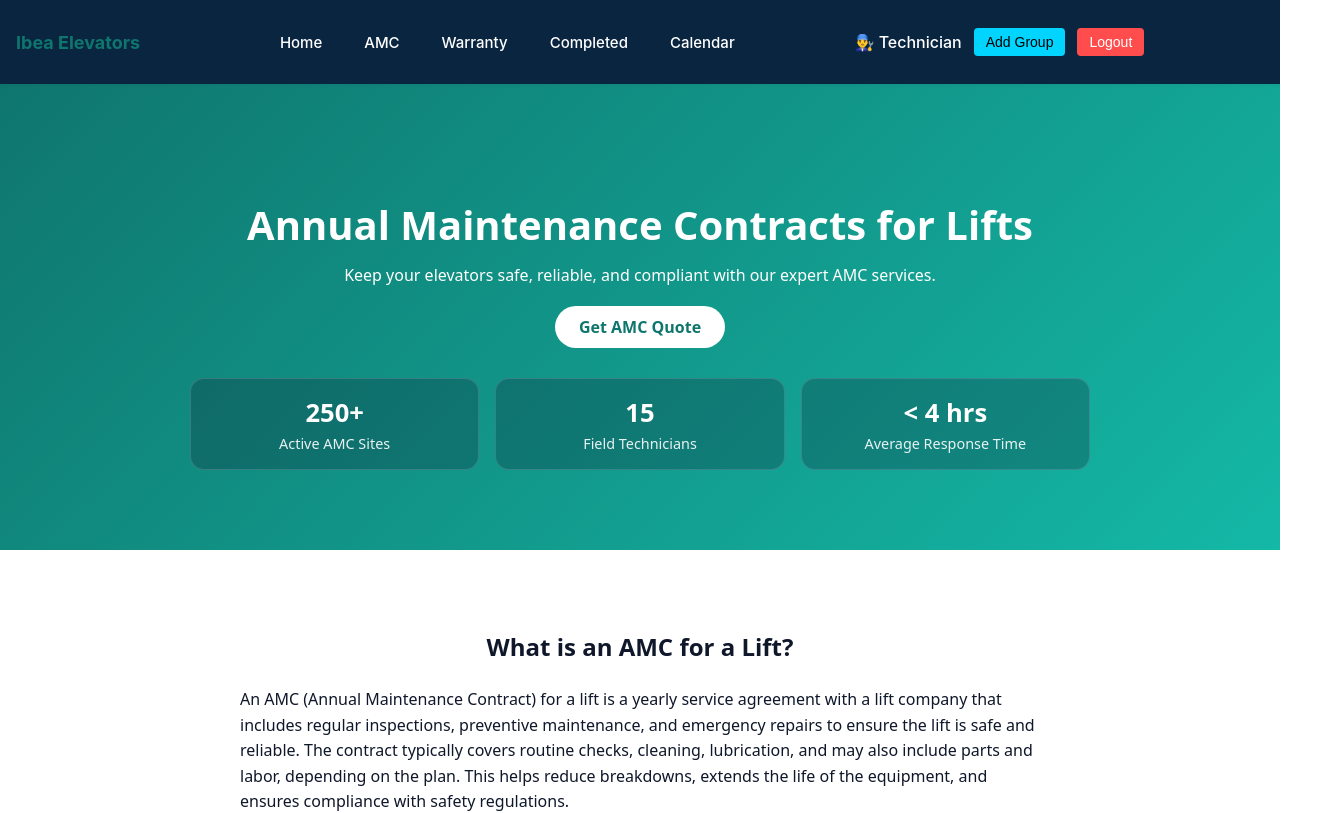
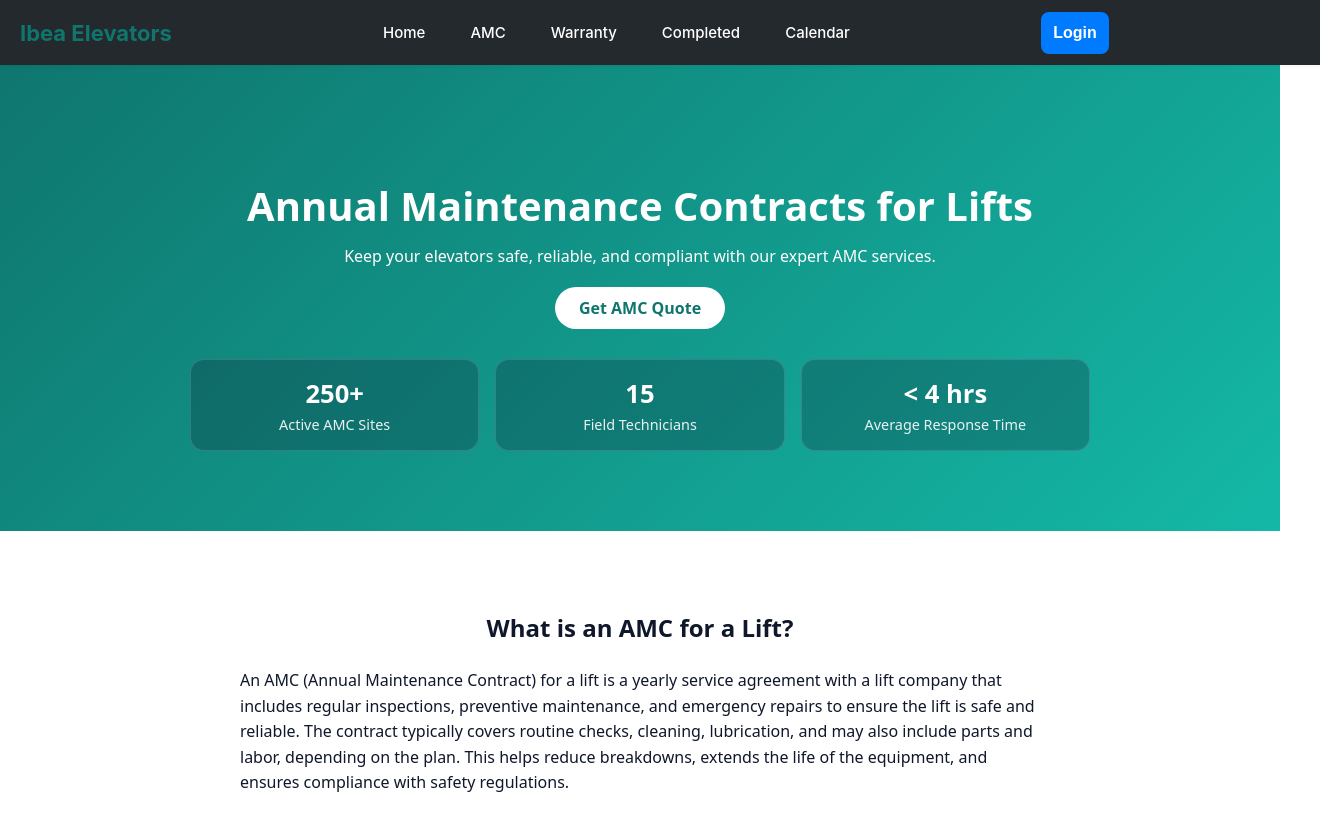
Before and after one commit to SANKARVEER/IBEA_AMC, a React (Create React App) app: page / in a window 1280 px wide. Shown: the top 813 px of the page, 1320 px wide, since content can reach past the window. Built offline with nearby package versions, Linux system fonts and the light colour scheme.

Commit message:
Add files via upload

```diff
--- a/src/components/AMCContext/AMCContext.js
+++ b/src/components/AMCContext/AMCContext.js
@@ -1,12 +1,47 @@
 // AMCContext.jsx
-import React, { createContext, useContext, useState } from "react";
+import React, { createContext, useContext, useState, useEffect } from "react";
 
 const AMCContext = createContext();
 
 export const AMCProvider = ({ children }) => {
-  const [technicianName, setTechnicianName] = useState("Technician");
 
-  // Get today's date in YYYY-MM-DD format
+  /* ---------------------------------------------------------
+        TECHNICIAN STATE + LOCAL STORAGE LOGIN MEMORY
+  ----------------------------------------------------------*/
+  const [technicianName, setTechnicianName] = useState("");
+
+  useEffect(() => {
+    const saved = localStorage.getItem("technicianName");
+    if (saved) setTechnicianName(saved);
+  }, []);
+
+  const login = (name) => {
+    setTechnicianName(name);
+    localStorage.setItem("technicianName", name);
+  };
+
+  const logout = () => {
+    setTechnicianName("");
+    localStorage.removeItem("technicianName");
+  };
+
+
+  /* ---------------------------------------------------------
+        SITES STATE (LOAD FROM STORAGE)
+  ----------------------------------------------------------*/
+  const [sites, setSites] = useState(() => {
+    const saved = localStorage.getItem("sitesData");
+    return saved ? JSON.parse(saved) : [];
+  });
+
+  useEffect(() => {
+    localStorage.setItem("sitesData", JSON.stringify(sites));
+  }, [sites]);
+
+
+  /* ---------------------------------------------------------
+        GET TODAY DATE (YYYY-MM-DD)
+  ----------------------------------------------------------*/
   const getToday = () => {
     const d = new Date();
     return `${d.getFullYear()}-${String(d.getMonth() + 1).padStart(2, "0")}-${String(
@@ -14,13 +49,10 @@ export const AMCProvider = ({ children }) => {
     ).padStart(2, "0")}`;
   };
 
-  // Sites state (load from localStorage or empty array)
-  const [sites, setSites] = useState(() => {
-    const saved = localStorage.getItem("sitesData");
-    return saved ? JSON.parse(saved) : [];
-  });
 
-  /* ===================== AMC COMPLETE ===================== */
+  /* ---------------------------------------------------------
+        MARK AMC COMPLETED
+  ----------------------------------------------------------*/
   const markCompleted = (id) => {
     const date = getToday();
     const time = new Date().toLocaleTimeString();
@@ -35,12 +67,13 @@ export const AMCProvider = ({ children }) => {
               ...site,
               completed: true,
               completedDate: date,
+
               serviceInfo: {
                 date,
                 time,
                 technician: technicianName,
                 seatType: site.amcPlan,
-                whatsappGroup, // store group info
+                whatsappGroup,
               },
             }
           : site
@@ -48,7 +81,10 @@ export const AMCProvider = ({ children }) => {
     );
   };
 
-  /* ===================== WARRANTY COMPLETE ===================== */
+
+  /* ---------------------------------------------------------
+        MARK WARRANTY COMPLETED
+  ----------------------------------------------------------*/
   const markWarrantyCompleted = (id) => {
     const date = getToday();
     const time = new Date().toLocaleTimeString();
@@ -63,12 +99,13 @@ export const AMCProvider = ({ children }) => {
               ...site,
               warrantyCompleted: true,
               warrantyCompletedDate: date,
+
               warrantyInfo: {
                 date,
                 time,
                 technician: technicianName,
                 seatType: site.warrantyPlan,
-                whatsappGroup, // store group info
+                whatsappGroup,
               },
             }
           : site
@@ -76,13 +113,19 @@ export const AMCProvider = ({ children }) => {
     );
   };
 
+
   return (
     <AMCContext.Provider
       value={{
         sites,
+        setSites,
+
+        technicianName,
+        login,
+        logout,
+
         markCompleted,
         markWarrantyCompleted,
-        technicianName,
       }}
     >
       {children}
--- a/src/components/Login/Login.js
+++ b/src/components/Login/Login.js
@@ -9,19 +9,19 @@ const Login = () => {
   const [phone, setPhone] = useState("");
   const [password, setPassword] = useState("");
 
-  const { setTechnicianName } = useAMC();
+  const { login } = useAMC();
   const navigate = useNavigate();
 
   const handleLogin = (e) => {
     e.preventDefault();
 
-    if (name.trim() === "" || phone.trim() === "" || password.trim() === "") {
+    if (!name.trim() || !phone.trim() || !password.trim()) {
       alert("Please fill all fields: Name, Phone, and Password");
       return;
     }
 
-    // Save technician name to context
-    setTechnicianName(name);
+    // Save technician name
+    login(name);
 
     // Redirect to Home
     navigate("/");
--- a/src/components/Navbar/Navbar.css
+++ b/src/components/Navbar/Navbar.css
@@ -1,123 +1,95 @@
-/* =========================
-   Navbar Base
-========================= */
 .navbar {
+  width: 100%;
+  height: 65px;
+  background: #24292e;
+  color: white;
+  padding: 0 20px;
   display: flex;
   align-items: center;
   justify-content: space-between;
-  padding: 12px 16px;
-  background-color: #0a2540;
-  color: #fff;
-  position: relative;
-  height: 60px;
+  position: sticky;
+  top: 0;
+  z-index: 200;
 }
 
-/* Logo */
 .navbar-logo {
-  font-size: 18px;
-  font-weight: 700;
-  white-space: nowrap;
+  font-weight: bold;
+  font-size: 22px;
+  cursor: pointer;
 }
 
-/* =========================
-   Desktop Menu
-========================= */
+/* Desktop links */
 .navbar-links {
   display: flex;
-  gap: 22px;
+  gap: 25px;
 }
 
 .navbar-links a {
-  color: #fff;
   text-decoration: none;
+  color: white;
   font-size: 15px;
+  transition: 0.3s;
 }
 
 .navbar-links a:hover {
-  color: #00d4ff;
+  color: #00d8ff;
 }
 
-/* Right Section */
+/* Right panel */
 .nav-right {
   display: flex;
   align-items: center;
   gap: 12px;
 }
 
-.tech-name {
+.login-btn,
+.logout-btn,
+.add-group-btn {
+  background: #00d8ff;
+  border: none;
+  padding: 6px 10px;
+  border-radius: 6px;
   cursor: pointer;
-  font-weight: 500;
+  color: black;
+  font-weight: bold;
 }
 
-.add-group-btn,
-.logout-btn {
-  padding: 6px 12px;
-  border: none;
-  border-radius: 4px;
+.tech-name {
+  font-size: 15px;
   cursor: pointer;
-  font-size: 14px;
 }
 
-.add-group-btn {
-  background-color: #00d4ff;
-  color: #000;
+/* Hamburger */
+.hamburger {
+  font-size: 28px;
+  cursor: pointer;
+  display: none;
 }
 
-.logout-btn {
-  background-color: #ff4d4d;
-  color: #fff;
-}
-
-/* =========================
-   Hamburger Icon
-========================= */
-.hamburger {
-  display: none;          /* Hidden on desktop */
-  font-size: 26px;
-  cursor: pointer;
-  margin-left: auto;      /* Push to right */
-}
-
-/* =========================
-   Mobile Menu
-========================= */
+/* Mobile menu */
 .mobile-menu {
   position: absolute;
-  top: 60px;
-  left: 0;
-  width: 100%;
-  background-color: #0a2540;
+  background: #1f1f1f;
+  top: 65px;
+  right: 0;
+  width: 180px;
   display: none;
   flex-direction: column;
-  padding: 16px;
-  z-index: 999;
+  padding: 10px;
 }
 
 .mobile-menu.open {
   display: flex;
 }
 
-.mobile-menu a,
-.mobile-menu button,
-.mobile-menu span {
-  color: #fff;
-  background: none;
-  border: none;
-  text-align: left;
-  font-size: 16px;
-  padding: 10px 0;
-  cursor: pointer;
+.mobile-menu a {
+  padding: 8px 0;
+  color: white;
 }
 
-/* =========================
-   📱 Mobile View
-========================= */
-@media (max-width: 768px) {
+/* Responsive */
+@media (max-width: 850px) {
   .navbar-links {
-    display: none;
-  }
-
-  .nav-right {
     display: none;
   }
 
--- a/src/components/Navbar/Navbar.js
+++ b/src/components/Navbar/Navbar.js
@@ -12,45 +12,23 @@ function Navbar() {
   const [menuOpen, setMenuOpen] = useState(false);
 
   const handleLogout = () => {
-    const date = new Date();
-
-    const dateString = `${date.getFullYear()}-${String(
-      date.getMonth() + 1
-    ).padStart(2, "0")}-${String(date.getDate()).padStart(2, "0")}`;
-
-    const timeString = date.toLocaleTimeString();
-
-    // Save calendar logout entry
-    const logoutEntry = {
-      id: Date.now(),
-      type: "Logout",
-      date: dateString,
-      time: timeString,
-      technician: technicianName,
-    };
-
-    const savedCalendar =
-      JSON.parse(localStorage.getItem("calendarData")) || [];
-
-    savedCalendar.push(logoutEntry);
-    localStorage.setItem("calendarData", JSON.stringify(savedCalendar));
-
     logout();
-
-    toast.success("You have successfully logged out!", {
-      position: "top-right",
-      autoClose: 2000,
+    toast.success("✔ Logged out successfully!", {
+      autoClose: 1500,
     });
 
-    setTimeout(() => navigate("/login"), 2000);
+    setTimeout(() => navigate("/login"), 1500);
   };
 
   return (
     <header className="navbar">
+
       {/* Logo */}
-      <div className="navbar-logo">Ibea Elevators</div>
+      <div className="navbar-logo" onClick={() => navigate("/")}>
+        Ibea Elevators
+      </div>
 
-      {/* Desktop Menu */}
+      {/* Desktop menu */}
       <nav className="navbar-links">
         <Link to="/">Home</Link>
         <Link to="/amc-sites">AMC</Link>
@@ -59,11 +37,20 @@ function Navbar() {
         <Link to="/calendar">Calendar</Link>
       </nav>
 
-      {/* Technician + Add Group + Logout */}
+      <div className="nav-right">
+
+        {/* Before login show login button */}
+        {!technicianName && (
+          <button className="login-btn" onClick={() => navigate("/login")}>
+            Login
+          </button>
+        )}
+
+        {/* After login show name + add group + logout */}
         {technicianName && (
-        <div className="nav-right">
+          <>
             <span
-            className="tech-name clickable"
+              className="tech-name"
               onClick={() => navigate("/login")}
             >
               👨‍🔧 {technicianName}
@@ -79,47 +66,38 @@ function Navbar() {
             <button className="logout-btn" onClick={handleLogout}>
               Logout
             </button>
+          </>
+        )}
       </div>
-      )}
 
-      {/* Hamburger */}
+      {/* Mobile Icon */}
       <div className="hamburger" onClick={() => setMenuOpen(!menuOpen)}>
         ☰
       </div>
 
-      {/* Mobile Menu */}
+      {/* Mobile dropdown menu */}
       <div className={`mobile-menu ${menuOpen ? "open" : ""}`}>
-        <Link to="/" onClick={() => setMenuOpen(false)}>
-          Home
-        </Link>
+        <Link onClick={() => setMenuOpen(false)} to="/">Home</Link>
+        <Link onClick={() => setMenuOpen(false)} to="/amc-sites">AMC</Link>
+        <Link onClick={() => setMenuOpen(false)} to="/warranty-sites">Warranty</Link>
+        <Link onClick={() => setMenuOpen(false)} to="/completed-sites">Completed</Link>
+        <Link onClick={() => setMenuOpen(false)} to="/calendar">Calendar</Link>
 
-        <Link to="/amc-sites" onClick={() => setMenuOpen(false)}>
-          AMC
-        </Link>
-
-        <Link to="/warranty-sites" onClick={() => setMenuOpen(false)}>
-          Warranty
-        </Link>
-
-        <Link to="/completed-sites" onClick={() => setMenuOpen(false)}>
-          Completed
-        </Link>
-
-        <Link to="/calendar" onClick={() => setMenuOpen(false)}>
-          Calendar
-        </Link>
-
-        {technicianName && (
-          <>
-            <span
-              className="mobile-tech clickable"
+        {!technicianName && (
+          <button
+            className="mobile-login-btn"
             onClick={() => {
               setMenuOpen(false);
               navigate("/login");
             }}
           >
-              👨‍🔧 {technicianName}
-            </span>
+            Login
+          </button>
+        )}
+
+        {technicianName && (
+          <>
+            <span className="mobile-tech">👨‍🔧 {technicianName}</span>
 
             <button
               className="mobile-add-group"
@@ -131,22 +109,17 @@ function Navbar() {
               Add Group
             </button>
 
-            <button className="mobile-logout" onClick={handleLogout}>
+            <button
+              className="mobile-logout"
+              onClick={handleLogout}
+            >
               Logout
             </button>
           </>
         )}
       </div>
 
-      {/* Toast Container */}
-      <ToastContainer
-        position="top-right"
-        autoClose={3000}
-        hideProgressBar={false}
-        newestOnTop={false}
-        closeOnClick
-        pauseOnHover
-      />
+      <ToastContainer />
     </header>
   );
 }
--- a/src/components/WarrantySitesPage/WarrantyDetailsPage.js
+++ b/src/components/WarrantySitesPage/WarrantyDetailsPage.js
@@ -21,7 +21,7 @@ const WarrantyDetailsPage = () => {
         <p><strong>Location:</strong> {site.location}</p>
 
         <h3>Warranty Info</h3>
-        <p><strong>Plan:</strong> {site.warrantyPlan}</p>
+        {/* <p><strong>Plan:</strong> {site.warrantyPlan}</p> */}
         <p><strong>Date:</strong> {site.warrantyInfo?.date || "-"}</p>
         <p><strong>Time:</strong> {site.warrantyInfo?.time || "-"}</p>
         <p><strong>Technician:</strong> {site.warrantyInfo?.technician || "-"}</p>
```
Lines whose indentation alone changed are shown as unchanged.
